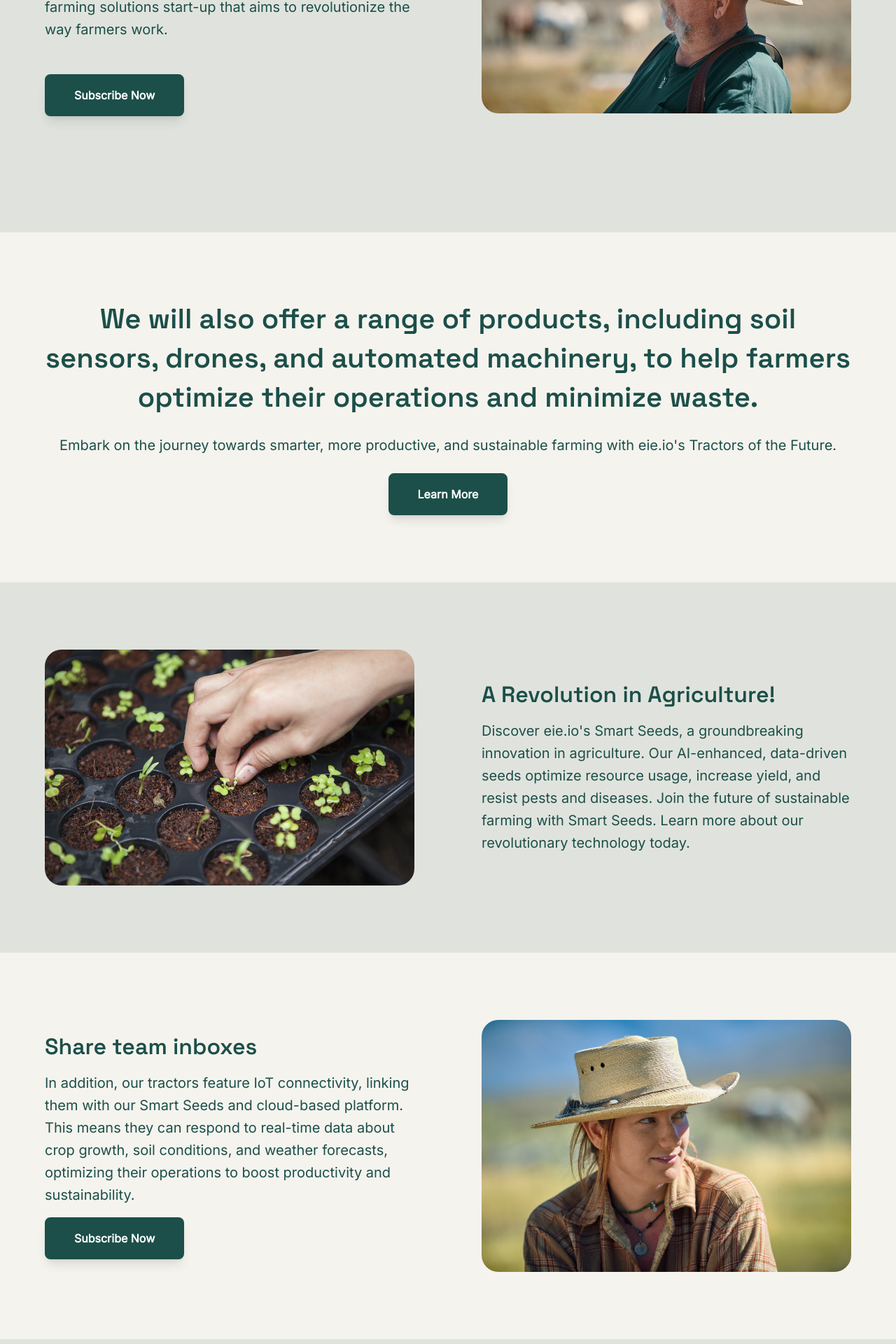
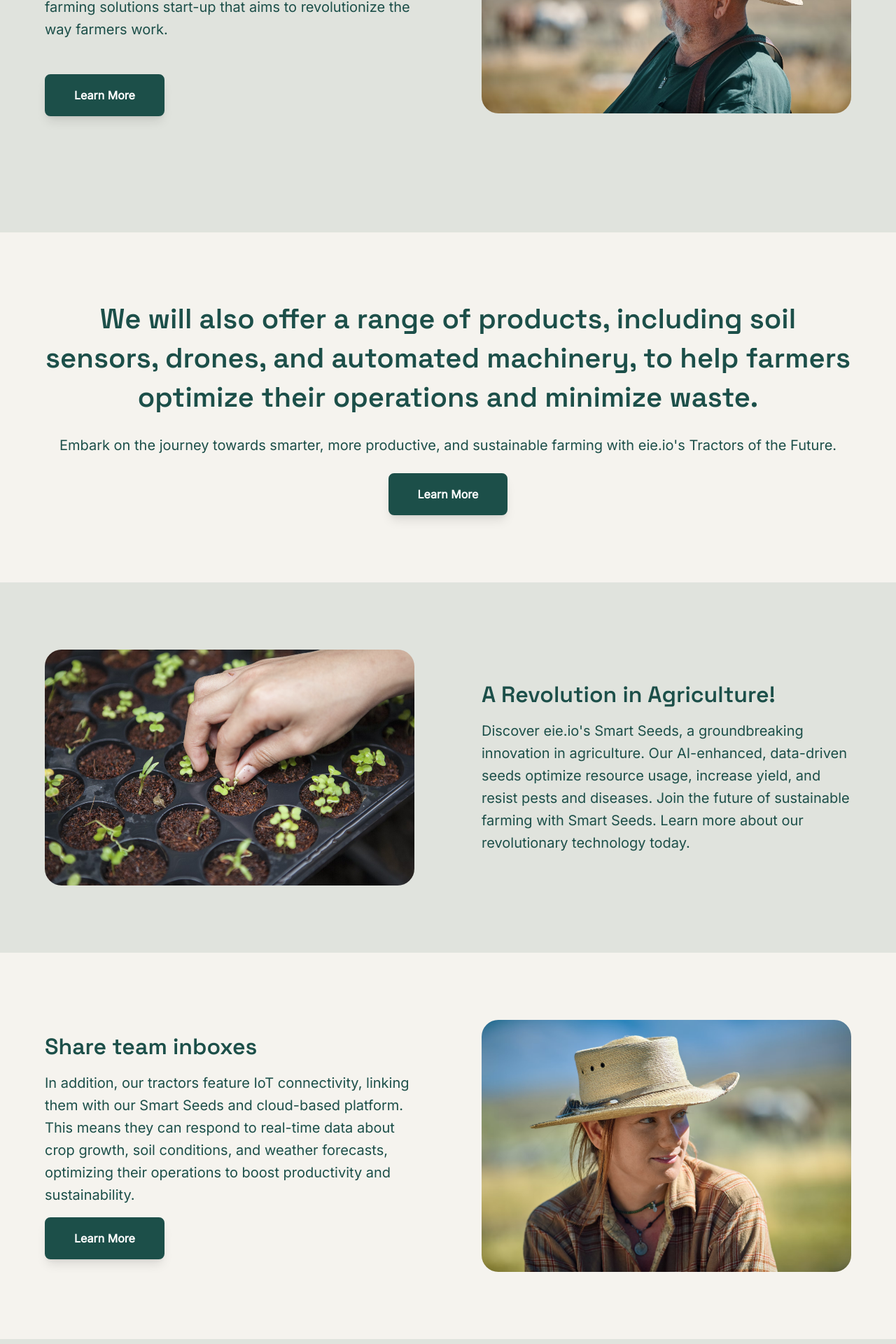
Before and after one commit to phillysnow/eieio-prismic, a Next.js app: page / in a window 1280 px wide. Shown: the part 420-2340 px from the top of the page at 70% size. Built offline with nearby package versions, Linux system fonts and the light colour scheme; a web font is replaced by a local one.

Commit message:
updated buttons text and style

```diff
--- a/components/Hero.jsx
+++ b/components/Hero.jsx
@@ -14,7 +14,7 @@ const Hero = () => {
             As Mr. McDonald, I am excited to introduce eie.io, a farming solutions start-up that aims to revolutionize the way farmers work.
           </p>
           <div className="items-start font-semibold">
-            <Button link="https://www.google.com/" label="Subscribe Now"/>
+            <Button link="https://www.google.com/" label="Learn More"/>
           </div>
         </div>
         <Image src={ronald} alt="Mr. McDonald" className="rounded-3xl overflow-hidden" />
--- a/components/SplitButtonLeft.jsx
+++ b/components/SplitButtonLeft.jsx
@@ -15,7 +15,7 @@ const SplitButtonLeft = () => {
           </p>
           <div className="flex flex-col gap-3 justify-start font-semibold">
             <div className="flex gap-3">
-              <Button link="https://www.google.com/" label="Subscribe Now"/>
+              <Button link="https://www.google.com/" label="Learn More"/>
             </div>
           </div>
         </div>
--- a/components/TextCenter.jsx
+++ b/components/TextCenter.jsx
@@ -1,7 +1,7 @@
 const TextCenter = () => {
   return (
     <div className="py-24 gap-16 inline-flex flex-col items-center text-center w-screen bg-greenGrey">
-      <div className="container gap-6 flex flex-col">
+      <div className="container gap-6 flex flex-col items-center">
         <h2>
           Pioneering the Future of Farming!
         </h2>
```
